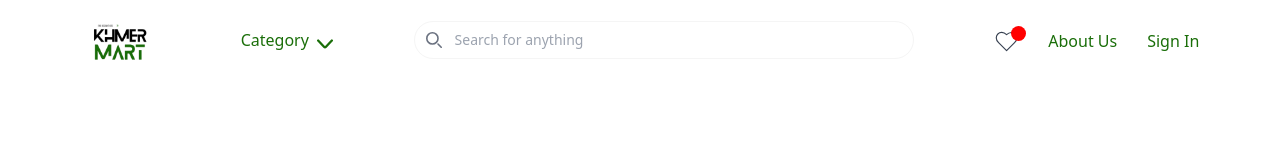
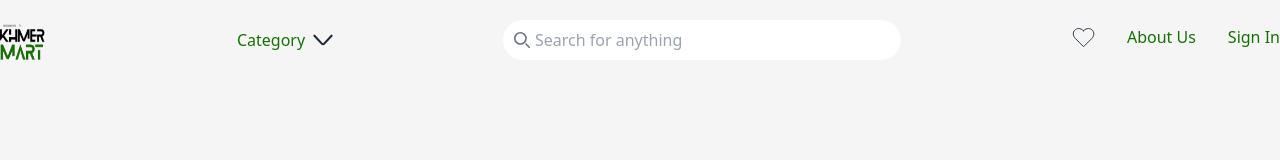
Before and after one commit to Sokcheatsrorng/khmer-mart, a website: page src/index.html in a window 1280 px wide. Drawn offline with nearby package versions, Linux system fonts and the light colour scheme.

Commit message:
update navbar

```diff
--- a/src/index.html
+++ b/src/index.html
@@ -1,6 +1,5 @@
 <!DOCTYPE html>
 <html lang="en">
-
 <head>
   <meta charset="UTF-8">
   <meta name="viewport" content="width=device-width, initial-scale=1.0">
@@ -8,127 +7,49 @@
   <link rel="icon" href="/image/logo-browser.jpg">
   <!-- tailwind css link -->
   <script src="https://cdn.tailwindcss.com"></script>
-  <!-- flowbite cdn link -->
-  <link href="https://cdnjs.cloudflare.com/ajax/libs/flowbite/2.2.0/flowbite.min.css" rel="stylesheet" />
   <!-- my style -->
   <link rel="stylesheet" href="/style/style.css">
 </head>
-<body class="bg-whitesmoke">
-  <header>
-    <!-- navbar section -->
-    <nav >
-      <div
-        class="max-w-screen-full flex flex-wrap items-center justify-between mx-auto p-0">
-        <a href=""
-          class="flex items-center ms-20 ">
-          <img src="/image/logo.png" class="h-20 w-20" alt="Khmer Mart Logo"/>
-        </a>
-        <a href class="flex " style="color:var(--primary-color)">Category
-          <svg class="w-4 h-4 text-gray-500  mt-2 ms-2"
-            aria-hidden="true" xmlns="http://www.w3.org/2000/svg" fill="none"
-            viewBox="0 0 14 8">
-            <path stroke="currentColor" stroke-linecap="round"
-              stroke-linejoin="round" stroke-width="2" style="color: var(--primary-color)"
-              d="m1 1 5.326 5.7a.909.909 0 0 0 1.348 0L13 1" />
-          </svg>
-        </a>
-
-        <div class="flex justify-center ">
-          <button type="button" data-collapse-toggle="navbar-search"
-            aria-controls="navbar-search" aria-expanded="false"
-            class="md:hidden text-gray-500 dark:text-gray-400 dark:hover:bg-gray-700 focus:outline-none focus:ring-4 focus:ring-gray-200 dark:focus:ring-none rounded-lg text-sm p-2.5 me-1">
-            <svg class="w-5 h-5" aria-hidden="true"
-              xmlns="http://www.w3.org/2000/svg" fill="none"
-              viewBox="0 0 20 20">
-              <path stroke="currentColor" stroke-linecap="round"
-                stroke-linejoin="round" stroke-width="2"
-                d="m19 19-4-4m0-7A7 7 0 1 1 1 8a7 7 0 0 1 14 0Z" />
-            </svg>
-            <span class="sr-only">Search </span>
-          </button>
-          <div class="relative hidden md:block">
-            <div
-              class="absolute inset-y-0 start-0 flex items-center ps-3 pointer-events-none">
-              <svg class="w-4 h-4 text-gray-500 dark:text-gray-400"
-                aria-hidden="true" xmlns="http://www.w3.org/2000/svg"
-                fill="none" viewBox="0 0 20 20">
-                <path stroke="currentColor" stroke-linecap="round"
-                  stroke-linejoin="round" stroke-width="2"
-                  d="m19 19-4-4m0-7A7 7 0 1 1 1 8a7 7 0 0 1 14 0Z" />
+<body class="bg-[#f5f5f5]">
+  <header class="bg-[#f5f5f5]">
+    <nav class="max-w-screen-xl container-fluid flex flex-wrap items-center justify-between mx-auto p-4 sm:p-4 md:p-0  ">
+      <!-- Logo and Category Link -->
+      <a href="#" class="flex items-center space-x-3 rtl:space-x-reverse">
+          <img src="/image/logo.png" alt="Khmer-Mart Logo" class="h-20 w-20 ms-[-12px]">
+      </a>
+      <a href="#" class="flex items-center space-x-2 rtl:space-x-reverse">
+          <span class="hidden sm:inline-flex md:inline-flex items-center text-[#1A6E09]">
+              Category
+              <svg class="w-5 h-5 text-gray-800 dark:text-[#1A6E09] ms-2" aria-hidden="true" xmlns="http://www.w3.org/2000/svg" fill="none" viewBox="0 0 14 8">
+                  <path stroke="currentColor" stroke-linecap="round" stroke-linejoin="round" stroke-width="1.5" d="m1 1 5.326 5.7a.909.909 0 0 0 1.348 0L13 1"/>
               </svg>
-              <span class="sr-only">Search icon</span>
-            </div>
-            <input type="text" id="search-navbar"
-              class="block w-[500px] p-2 ps-10 text-sm text-gray-900 rounded-[20px]  dark:bg-whitesmoke  dark:placeholder-gray-500 dark:text-black focus:outline-none focus:ring-1 focus:ring-green-800 "
-              placeholder="Search for anything">
+          </span>
+       </a>
+      <!-- Search Bar -->
+      <div class="relative flex-4 md:inline-flex sm:w-[250px] w-[200px] md:w-[400px] ">
+          <div class="absolute inset-y-0 start-0 flex items-center ps-3 pointer-events-none">
+              <svg class="w-4 h-4 text-gray-500 dark:text-gray-400" aria-hidden="true" xmlns="http://www.w3.org/2000/svg" fill="none" viewBox="0 0 20 20">
+                  <path stroke="currentColor" stroke-linecap="round" stroke-linejoin="round" stroke-width="2" d="m19 19-4-4m0-7A7 7 0 1 1 1 8a7 7 0 0 1 14 0Z"/>
+              </svg>
           </div>
-          <button data-collapse-toggle="navbar-search" type="button"
-            class="inline-flex items-center p-2 w-10 h-10 justify-center text-sm text-gray-500 rounded-lg md:hidden hover:bg-gray-100 focus:outline-none focus:ring-2  dark:text-gray-400 "
-            aria-controls="navbar-search" aria-expanded="false">
-            <span class="sr-only">Open main menu</span>
-            <svg class="w-5 h-5" aria-hidden="true"
-              xmlns="http://www.w3.org/2000/svg" fill="none
-              viewBox="0 0 17 14">
-              <path stroke="currentColor" stroke-linecap="round"
-                stroke-linejoin="round" stroke-width="2"
-                d="M1 1h15M1 7h15M1 13h15" />
-            </svg>
-          </button>
-        </div>
-        <div
-          class="items-center justify-between hidden w-full md:flex md:w-auto md:order-1 "
-          id="navbar-search" >
-          <div class="relative mt-3 md:hidden">
-            <div
-              class="absolute inset-y-0 start-0 flex items-center ps-3 pointer-events-none">
-              <svg class="w-4 h-4 text-gray-500 dark:text-gray-400"
-                aria-hidden="true" xmlns="http://www.w3.org/2000/svg"
-                fill="none" viewBox="0 0 20 20">
-                <path stroke="currentColor" stroke-linecap="round"
-                  stroke-linejoin="round" stroke-width="2"
-                  d="m19 19-4-4m0-7A7 7 0 1 1 1 8a7 7 0 0 1 14 0Z" />
-              </svg>
-            </div>
-            <input type="text" id="search-navbar"
-              class="block w-full p-2 ps-10 text-sm text-gray-900  rounded-lg bg-gray-50  dark:bg-gray-700 dark:border-gray-600 dark:placeholder-gray-400 dark:text-white"
-              placeholder="Search for anything">
-          </div>
-
-        </div>
-
-        <div class="hidden w-full md:block md:w-auto justify-center mt-4 me-0" id="navbar-default" >
-          <ul class="font flex  p-4 md:p-0  justify-center gap-[30px] ">
-            <li>
-              <a href="#"
-                class="block py-2 px-3 text-white bg-blue-700 rounded md:bg-transparent md:text-blue-700 md:p-0 dark:text-white md:dark:text-blue-500"
-                aria-current="page">
-                <svg class="w-6 h-6 text-gray-700 "
-                  aria-hidden="true" xmlns="http://www.w3.org/2000/svg"
-                  fill="none" viewBox="0 0 21 19">
-                  <path stroke="currentColor" stroke-linecap="round"
-                    stroke-linejoin="round" stroke-width="1"
-                    d="M11 4C5.5-1.5-1.5 5.5 4 11l7 7 7-7c5.458-5.458-1.542-12.458-7-7Z" />
-                </svg>
-                <div class="notification">
-
-                </div>
-              </a>
-            </li>
-            <li>
-              <a href="#"  style="color:var(--primary-color)"
-                class="block py-2 px-3 text-gray-900 rounded hover:bg-gray-100 md:hover:bg-transparent md:border-0 md:hover:text-blue-700 md:p-0 dark:text-white md:dark:hover:text-blue-500 dark:hover:bg-gray-700 dark:hover:text-white md:dark:hover:bg-transparent">About
-                Us</a>
-            </li>
-            <li>
-              <a href="#"  style="color:var(--primary-color)"
-                class="block py-2 px-3 text-gray-900 rounded hover:bg-gray-100 md:hover:bg-transparent md:border-0 md:hover:text-blue-700 md:p-0 dark:text-white md:dark:hover:text-blue-500 dark:hover:bg-gray-700 dark:hover:text-white md:dark:hover:bg-transparent">Sign
-                In</a>
-            </li>
-          </ul>
-        </div>
+          <input type="text" placeholder="Search for anything" class="py-2 pl-8 pr-3 border border-[#f5f5f5] rounded-full focus:outline-none focus:ring-1 focus:ring-[#1A6E09]  w-full  space-x-4">
       </div>
 
-    </nav>
+      <!-- Navigation Links -->
+      <ul class="flex  space-x-2 sm:space-x-4 md:space-x-8 md:flex-row md:mt-0 md:border-0 ">
+          <li>
+              <a href="#" class="md:inline-flex text-[#1A6E09] hover:text-gray-300 flex items-center space-x-0 ">
+                  <svg class="w-6 h-6 text-gray-800 dark:text-black  md:mt-0" aria-hidden="true" xmlns="http://www.w3.org/2000/svg" fill="none" viewBox="0 0 21 19">
+                      <path stroke="currentColor" stroke-linecap="round" stroke-linejoin="round" stroke-width="0.8" d="M11 4C5.5-1.5-1.5 5.5 4 11l7 7 7-7c5.458-5.458-1.542-12.458-7-7Z"/>
+                  </svg>
+              </a>
+          </li>
+          <li><a href="#" class="text-[#1A6E09] hover:text-gray-300 hidden md:inline-flex space-x-0">About Us</a></li>
+          <li><a href="#" class="text-[#1A6E09] hover:text-gray-300">Sign In</a></li>
+          </div>
+      </ul>
+  </nav>
+
 
   </header>
   <body>
@@ -155,8 +76,6 @@
   </section>
 
 </footer>
-<!-- flowbite script -->
-<script src="https://cdnjs.cloudflare.com/ajax/libs/flowbite/2.2.0/flowbite.min.js"></script>
 </body>
 
 </html>
--- a/style/style.css
+++ b/style/style.css
@@ -21,6 +21,3 @@
   #search-navbar{
     border-color: whitesmoke;
   }
-  #search-navbar:focus{
-     border-radius: white;
-  }
```
